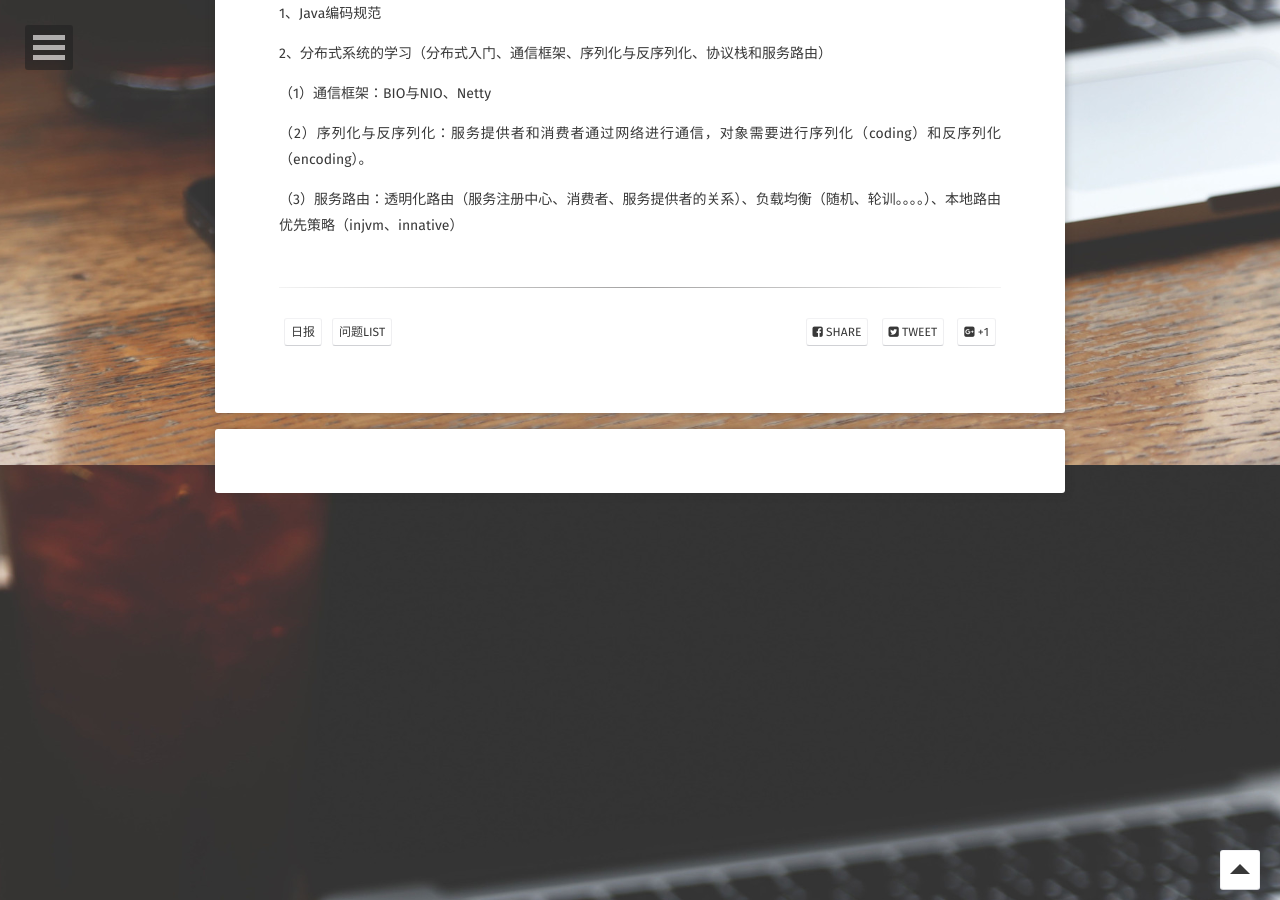
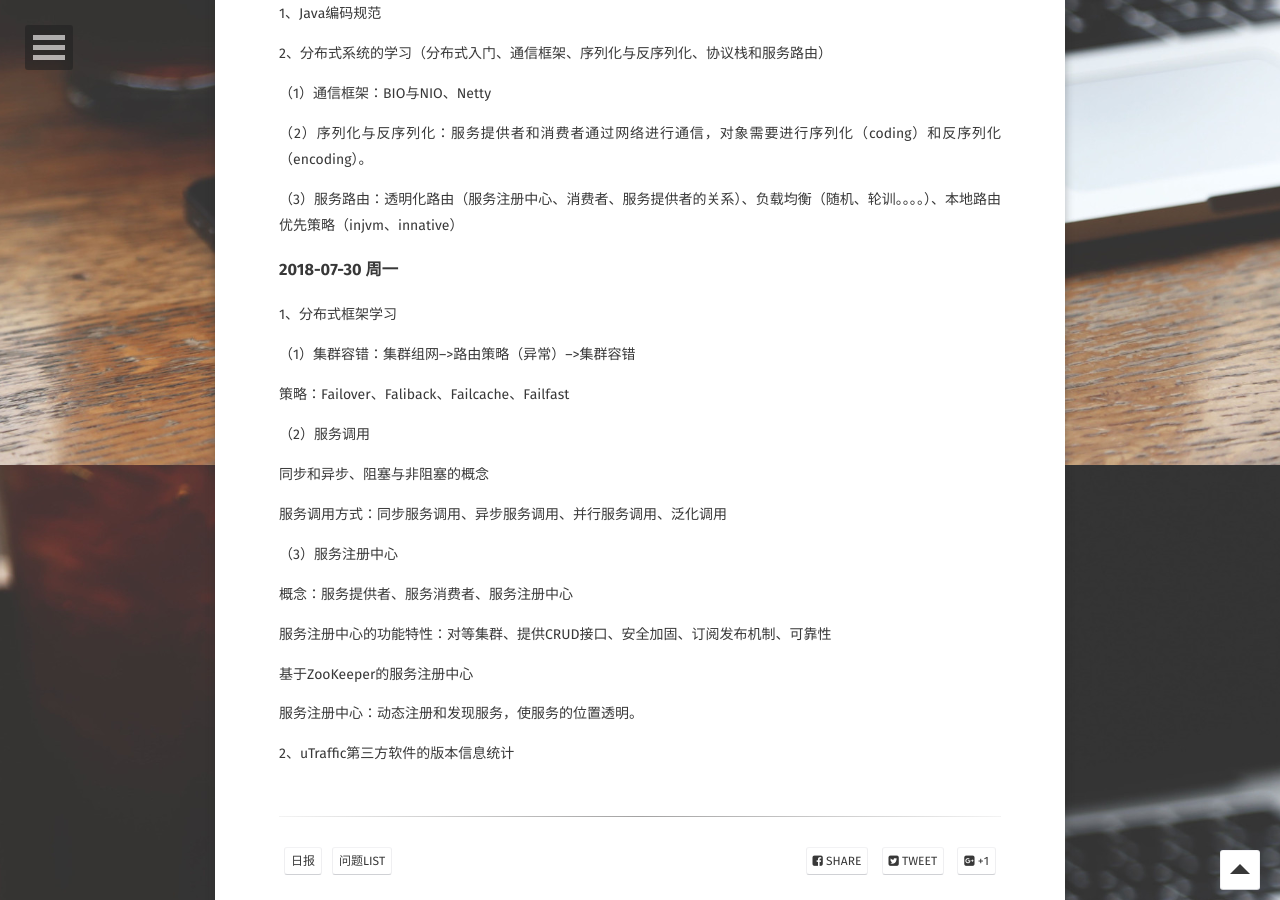
Before and after one commit to xzping/xzping.github.io, a Jekyll site: the page built from _posts/2018-07-24-华为周报（一）.md, in a window 1280 px wide and 900 px high, scrolled down 1335 px. Built offline with Jekyll 4.4.1, drawn with Linux system fonts in a browser that asks for light colours; some web fonts are replaced; comment, search, counter and statistics services are not loaded.

Commit message:
2018/7/30

```diff
--- a/_posts/2018-07-24-华为周报（一）.md
+++ b/_posts/2018-07-24-华为周报（一）.md
@@ -56,3 +56,28 @@ comments: true
 （2）序列化与反序列化：服务提供者和消费者通过网络进行通信，对象需要进行序列化（coding）和反序列化（encoding）。
 
 （3）服务路由：透明化路由（服务注册中心、消费者、服务提供者的关系）、负载均衡（随机、轮训。。。。）、本地路由优先策略（injvm、innative）
+
+### 2018-07-30 周一
+1、分布式框架学习
+
+（1）集群容错：集群组网-->路由策略（异常）-->集群容错
+
+策略：Failover、Faliback、Failcache、Failfast
+
+（2）服务调用
+
+同步和异步、阻塞与非阻塞的概念
+
+服务调用方式：同步服务调用、异步服务调用、并行服务调用、泛化调用
+
+（3）服务注册中心
+
+概念：服务提供者、服务消费者、服务注册中心
+
+服务注册中心的功能特性：对等集群、提供CRUD接口、安全加固、订阅发布机制、可靠性
+
+基于ZooKeeper的服务注册中心
+
+服务注册中心：动态注册和发现服务，使服务的位置透明。
+
+2、uTraffic第三方软件的版本信息统计
```
Also changed, not shown: 1 other file.
